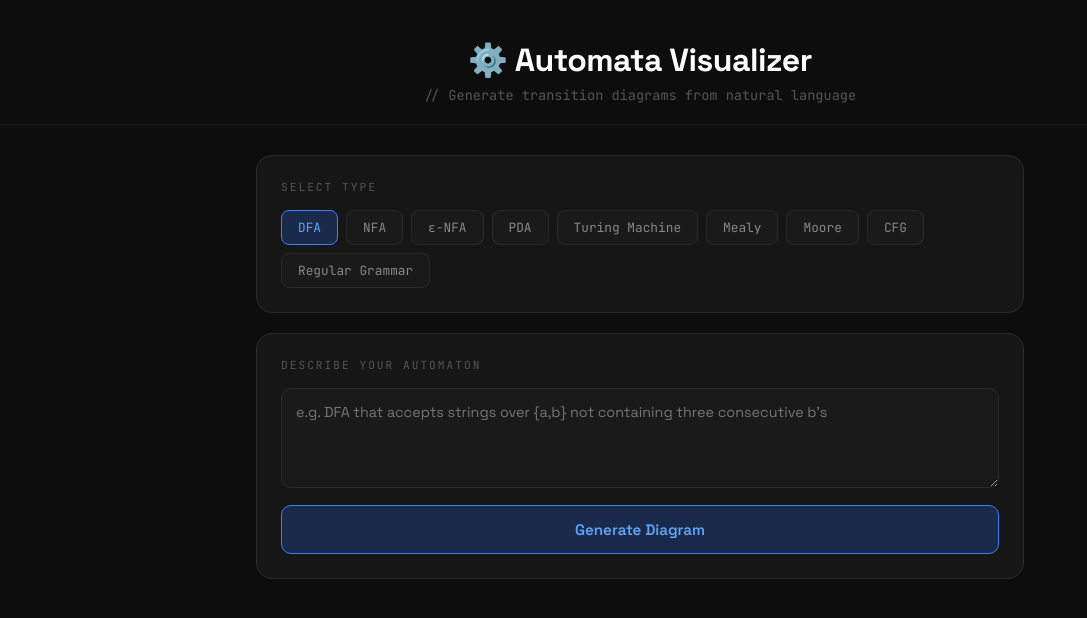
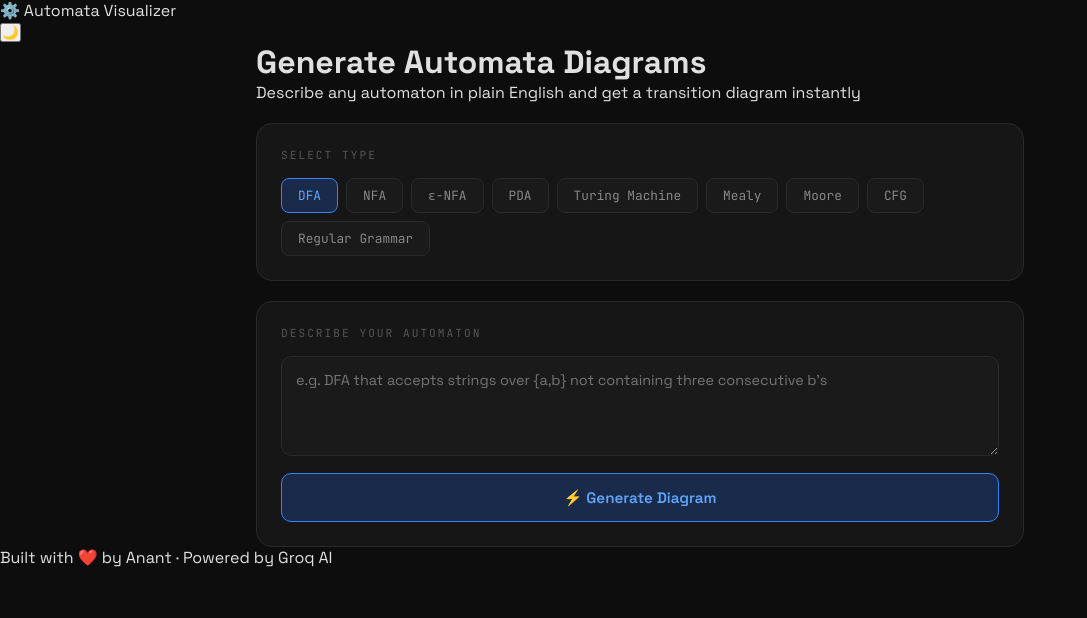
Before and after one commit to Anant-083/Automata-Visualizer, a Flask app: page / in a window 1280 px wide. Shown: the top 618 px of the page, without its empty margins (0-1087 px from the left). Run offline with Flask 3, Linux system fonts and the light colour scheme.

Commit message:
Update index.html

```diff
--- a/templates/index.html
+++ b/templates/index.html
@@ -1,5 +1,5 @@
 <!DOCTYPE html>
-<html lang="en">
+<html lang="en" data-theme="dark">
 <head>
 <meta charset="UTF-8">
 <meta name="viewport" content="width=device-width, initial-scale=1.0">
@@ -9,12 +9,18 @@
 </head>
 <body>
 
-<div class="header">
-  <h1>⚙️ Automata Visualizer</h1>
-  <p class="subtitle">// Generate transition diagrams from natural language</p>
-</div>
+<nav class="navbar">
+  <div class="nav-brand">⚙️ Automata Visualizer</div>
+  <button class="theme-toggle" onclick="toggleTheme()" id="themeBtn">🌙</button>
+</nav>
 
 <div class="container">
+
+  <div class="hero">
+    <h1>Generate Automata Diagrams</h1>
+    <p>Describe any automaton in plain English and get a transition diagram instantly</p>
+  </div>
+
   <div class="card">
     <div class="card-title">SELECT TYPE</div>
     <div class="type-grid">
@@ -34,25 +40,27 @@
     <div class="card-title">DESCRIBE YOUR AUTOMATON</div>
     <textarea id="description" placeholder="e.g. DFA that accepts strings over {a,b} not containing three consecutive b's"></textarea>
     <button id="generateBtn" onclick="generate()">
-      <span id="btnText">Generate Diagram</span>
-      <span id="btnLoader" style="display:none">Generating...</span>
+      <span id="btnText">⚡ Generate Diagram</span>
+      <span id="btnLoader" style="display:none">⏳ Generating...</span>
     </button>
   </div>
 
   <div class="card" id="diagramCard" style="display:none">
-    <div class="card-title">TRANSITION DIAGRAM</div>
-    <div id="typeTag" class="tag"></div>
+    <div class="card-header">
+      <div class="card-title">TRANSITION DIAGRAM</div>
+      <div id="typeTag" class="tag"></div>
+    </div>
     <div id="svgContainer"></div>
     <div class="legend" id="legend"></div>
   </div>
 
   <div class="card" id="explanationCard" style="display:none">
-    <div class="card-title">EXPLANATION</div>
+    <div class="card-title">📖 EXPLANATION</div>
     <p id="explanation"></p>
   </div>
 
   <div class="card" id="testCard" style="display:none">
-    <div class="card-title">TEST A STRING</div>
+    <div class="card-title">🧪 TEST A STRING</div>
     <div class="test-row">
       <input type="text" id="testInput" placeholder="Enter string e.g. aabb"/>
       <button onclick="testString()">Test</button>
@@ -61,11 +69,16 @@
   </div>
 
   <div class="card" id="transitionCard" style="display:none">
-    <div class="card-title">TRANSITION TABLE</div>
+    <div class="card-title">📊 TRANSITION TABLE</div>
     <div id="transitionTable"></div>
   </div>
+
 </div>
+
+<footer>
+  <p>Built with ❤️ by Anant · Powered by Groq AI</p>
+</footer>
 
 <script src="/static/script.js"></script>
 </body>
-        </html>
+</html>
```
